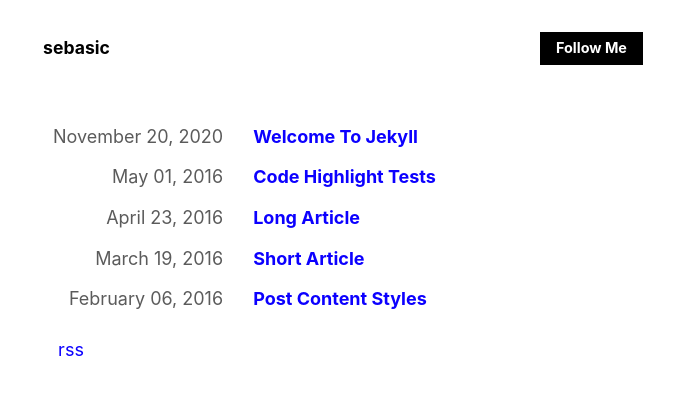
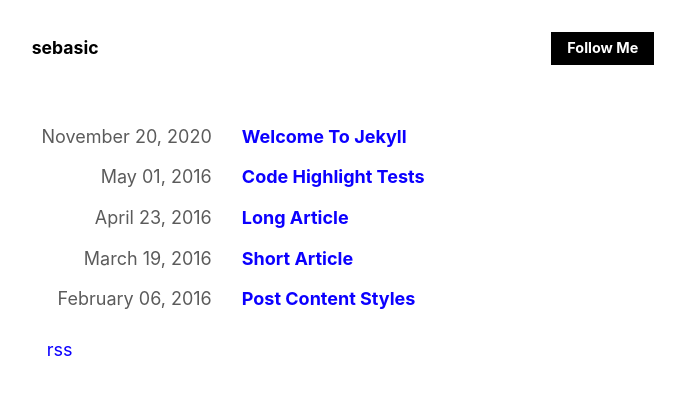
Before and after one commit to lewis262626/sebasic, a Jekyll site: the page built from index.md, in a window 1280 px wide. Shown: the top 395 px of the page, without its empty margins (297-982 px from the left). Built offline with Jekyll 4.4.1, drawn with Linux system fonts in a browser that asks for light colours.

Commit message:
increase size of window

```diff
--- a/_sass/main.scss
+++ b/_sass/main.scss
@@ -126,7 +126,7 @@ main {
 
 
 .app_layout {
-    --content-width: 50ch;
+    --content-width: 52ch;
     --layout-padding: 2rem;
     margin: 0 auto;
     padding: 0 var(--layout-padding);
```
Also changed, not shown: sebasic.gemspec.
